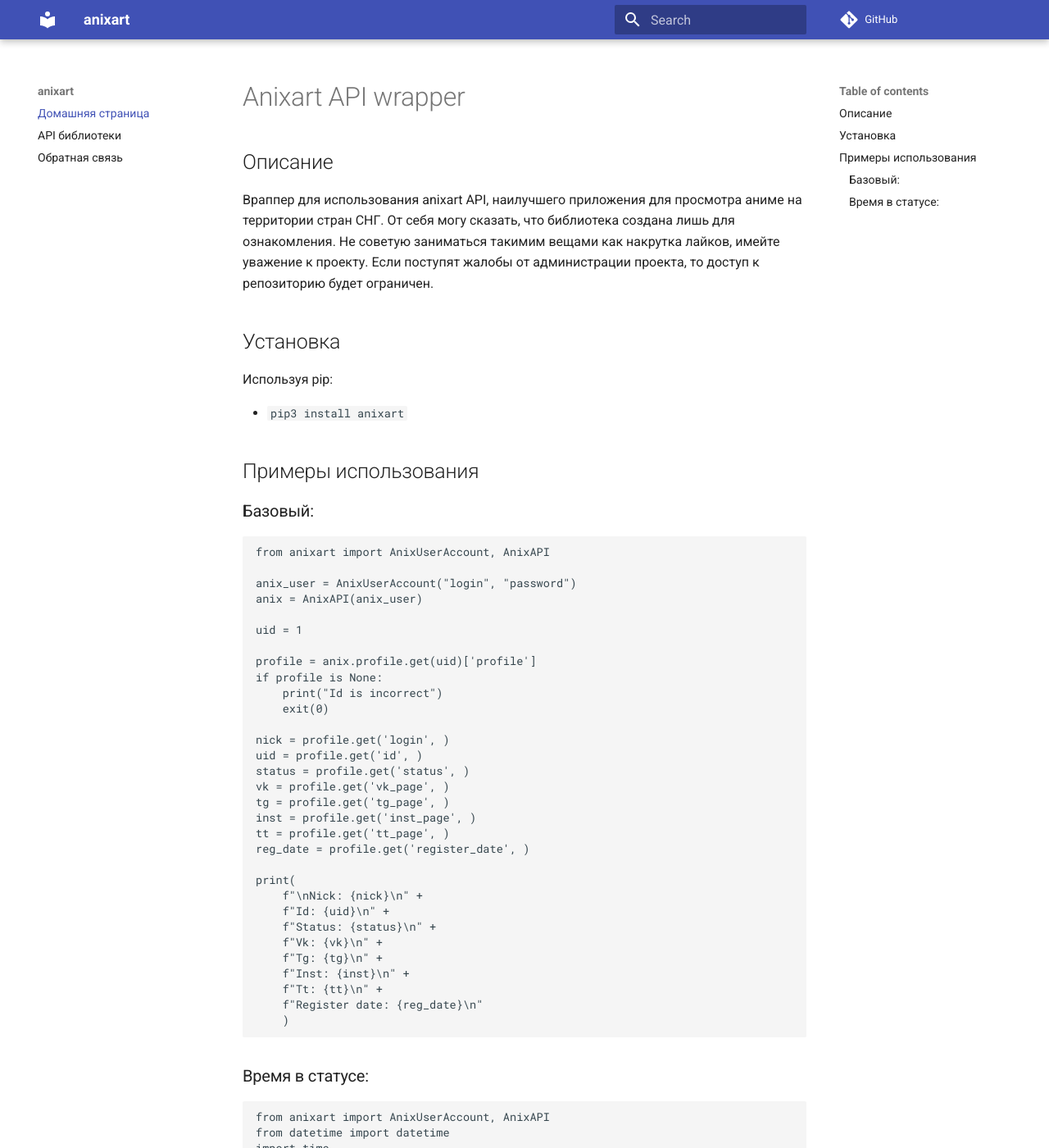
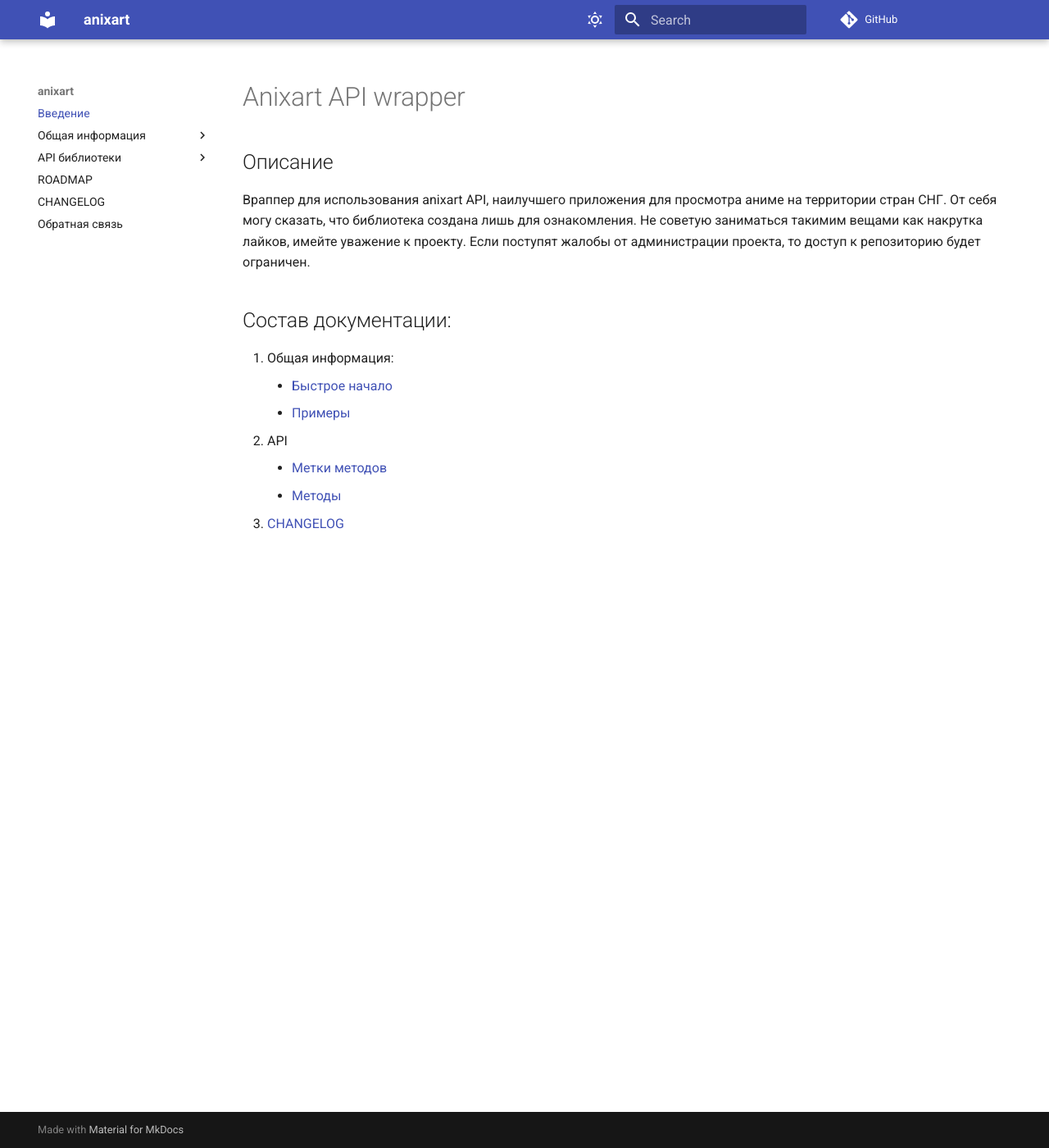
Before and after one commit to SantaSpeen/anixart-abandoned, an MkDocs documentation site: the page built from docs/index.md, in a window 1280 px wide and 1400 px high. Shown: the whole window at 82% size. Built offline with MkDocs 1.6.1 and Material for MkDocs 9.7.7, drawn with Linux system fonts in a browser that asks for light colours; comment, search, counter and statistics services are not loaded; some of the changed text lies outside the part shown.

Commit message:
Update docs

````diff
--- a/docs/index.md
+++ b/docs/index.md
@@ -1,66 +1,18 @@
+---
+hide:
+  - toc
+---
 # Anixart API wrapper
 ## Описание
 
 Враппер для использования anixart API, наилучшего приложения для просмотра аниме на территории стран СНГ.  От себя могу сказать, что библиотека создана лишь для ознакомления. Не советую заниматься такимим вещами как накрутка лайков, имейте уважение к проекту. Если поступят жалобы от администрации проекта, то доступ к репозиторию будет ограничен.
 
-## Установка
+## Cостав документации:
 
-Используя pip:
-
-* `pip3 install anixart`
-
-## Примеры использования
-
-### Базовый:
-```python3
-from anixart import AnixUserAccount, AnixAPI
-
-anix_user = AnixUserAccount("login", "password")
-anix = AnixAPI(anix_user)
-
-uid = 1
-
-profile = anix.profile.get(uid)['profile']
-if profile is None:
-    print("Id is incorrect")
-    exit(0)
-
-nick = profile.get('login', )
-uid = profile.get('id', )
-status = profile.get('status', )
-vk = profile.get('vk_page', )
-tg = profile.get('tg_page', )
-inst = profile.get('inst_page', )
-tt = profile.get('tt_page', )
-reg_date = profile.get('register_date', )
-
-print(
-    f"\nNick: {nick}\n" +
-    f"Id: {uid}\n" +
-    f"Status: {status}\n" +
-    f"Vk: {vk}\n" +
-    f"Tg: {tg}\n" +
-    f"Inst: {inst}\n" +
-    f"Tt: {tt}\n" +
-    f"Register date: {reg_date}\n"
-    )
-```
-
-### Время в статусе:
-```python3
-from anixart import AnixUserAccount, AnixAPI
-from datetime import datetime
-import time
-
-anix_user = AnixUserAccount("login", "password")
-anix = AnixAPI(anix_user)
-
-print("\n\nAnixart time bot.")
-
-while True:
-	s = "✨ "+ datetime.now().strftime("%H:%M %d/%m/%Y")
-	anix.profile.edit.status(s)
-	print(f"Status edit: {s}")
-	time.sleep(15)
-
-```
+1. Общая информация:
+    * [Быстрое начало](home)
+    * [Примеры]()
+2. API
+    * [Метки методов](api/tags)
+    * [Методы](api/methods/)
+3. [CHANGELOG](/CHANGELOG)
--- a/mkdocs.yml
+++ b/mkdocs.yml
@@ -5,11 +5,37 @@
 use_directory_urls: true
 
 nav:
-    - Домашняя страница: index.md
-    - API библиотеки: api.md
+    - Введение: index.md
+    - Общая информация:
+        Быстрое начало: home/index.md
+        Примеры использования: home/examples.md
+    - API библиотеки:
+        Введение: api/index.md
+        Метки и условные обозночения: api/tags.md
+        Методы: api/methods.md
+        Неописанные методы: api/todo_methods.md
+    - ROADMAP: ROADMAP.md
+    - CHANGELOG: CHANGELOG.md
     - Обратная связь: callback.md
 
 theme:
   name: material
   locale: ru
   highlightjs: true
+  palette:
+    - scheme: default
+      toggle:
+        icon: material/weather-sunny
+        name: Включить ночную тему.
+    - scheme: slate
+      toggle:
+        icon: material/weather-night
+        name: Включить дневную тему.
+
+markdown_extensions:
+  - pymdownx.highlight:
+      anchor_linenums: true
+  - pymdownx.inlinehilite
+  - pymdownx.snippets
+  - pymdownx.superfences
+  - tables
````
Also changed, not shown: docs/CHANGELOG.md (added, +30 -0 lines), docs/api/index.md (added, +11 -0 lines), docs/api/methods.md (renamed from docs/api.md, +1 -96 lines), docs/api/tags.md (added, +33 -0 lines), docs/api/todo_methods.md (added, +52 -0 lines), docs/callback.md (+4 -0 lines), docs/home/examples.md (added, +76 -0 lines), docs/home/index.md (added, +22 -0 lines).
